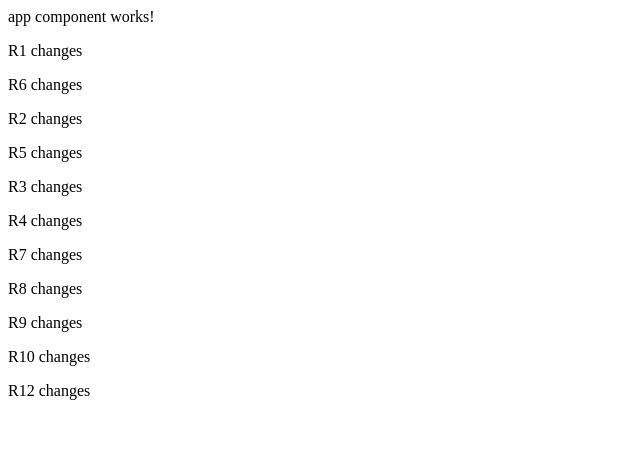
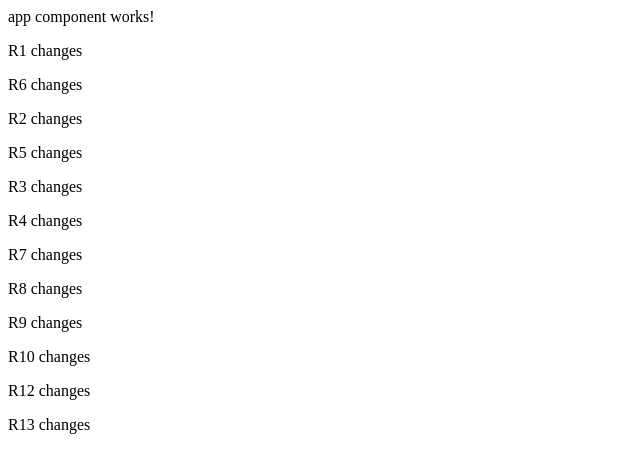
Before and after one commit to Hrishikesh-Dutta0078/Elixir_and_NDR, an Angular app: page / in a window 1280 px wide. Shown: the top 472 px of the page, without its empty margins (0-640 px from the left). Built offline with nearby package versions, Linux system fonts and the light colour scheme.

Commit message:
R13 changes

```diff
--- a/src/app/app.component.html
+++ b/src/app/app.component.html
@@ -13,3 +13,4 @@ app component works!
 <p>R10 changes</p>
 
 <p>R12 changes</p>
+<p>R13 changes</p>
```
